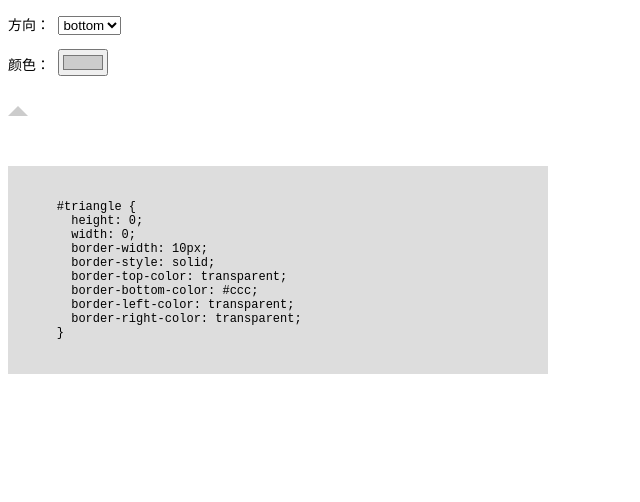
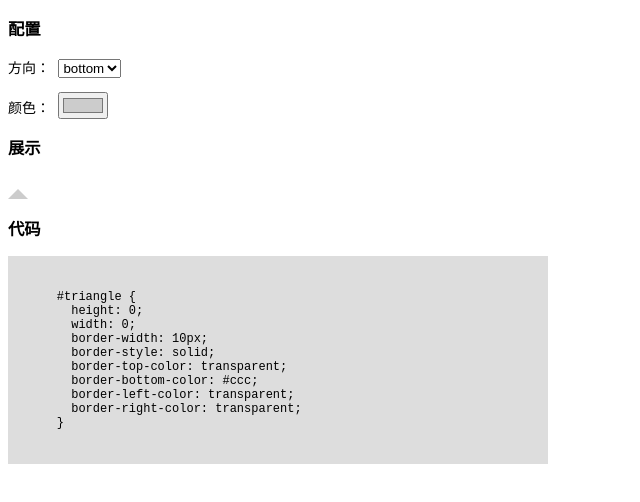
Before and after one commit to monkindey/monkindey.github.io, a plain HTML site: page examples/triangle.html in a window 1280 px wide. Shown: the whole page, without its empty margins (0-640 px from the left). Drawn offline with Linux system fonts and the light colour scheme.

Commit message:
add category

```diff
--- a/examples/triangle.html
+++ b/examples/triangle.html
@@ -16,7 +16,6 @@
       background-color: #ddd;
       width: 500px;
       padding: 20px;
-      margin-top: 50px;
     }
 
     #triangle {
@@ -33,6 +32,8 @@
 </head>
 <body>
   <main>
+    <h3>配置</h3>
+
     <p>
       <label>
         方向：
@@ -52,7 +53,11 @@
       </label>
     </p>
 
+    <h3>展示</h3>
+
     <div class="triangle" id="triangle"></div>
+
+    <h3>代码</h3>
 
     <pre id="code">
 
```
